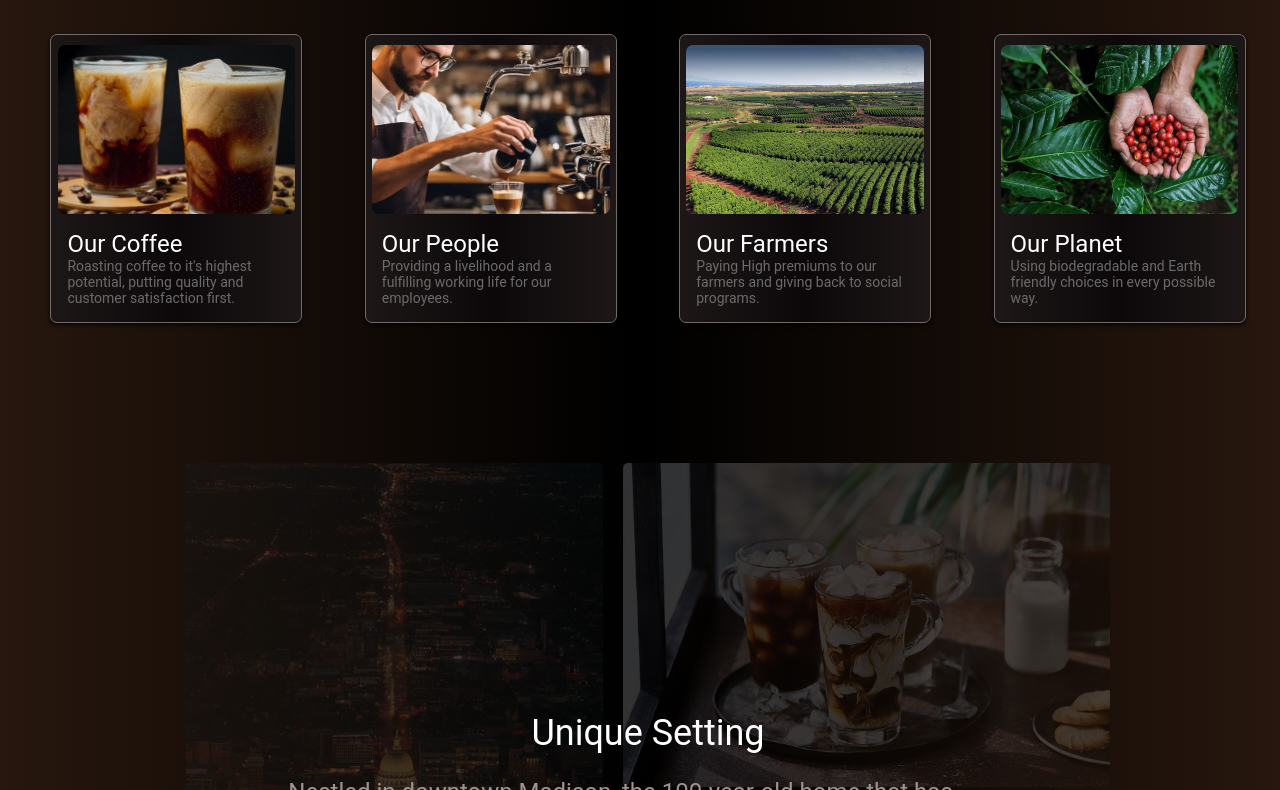
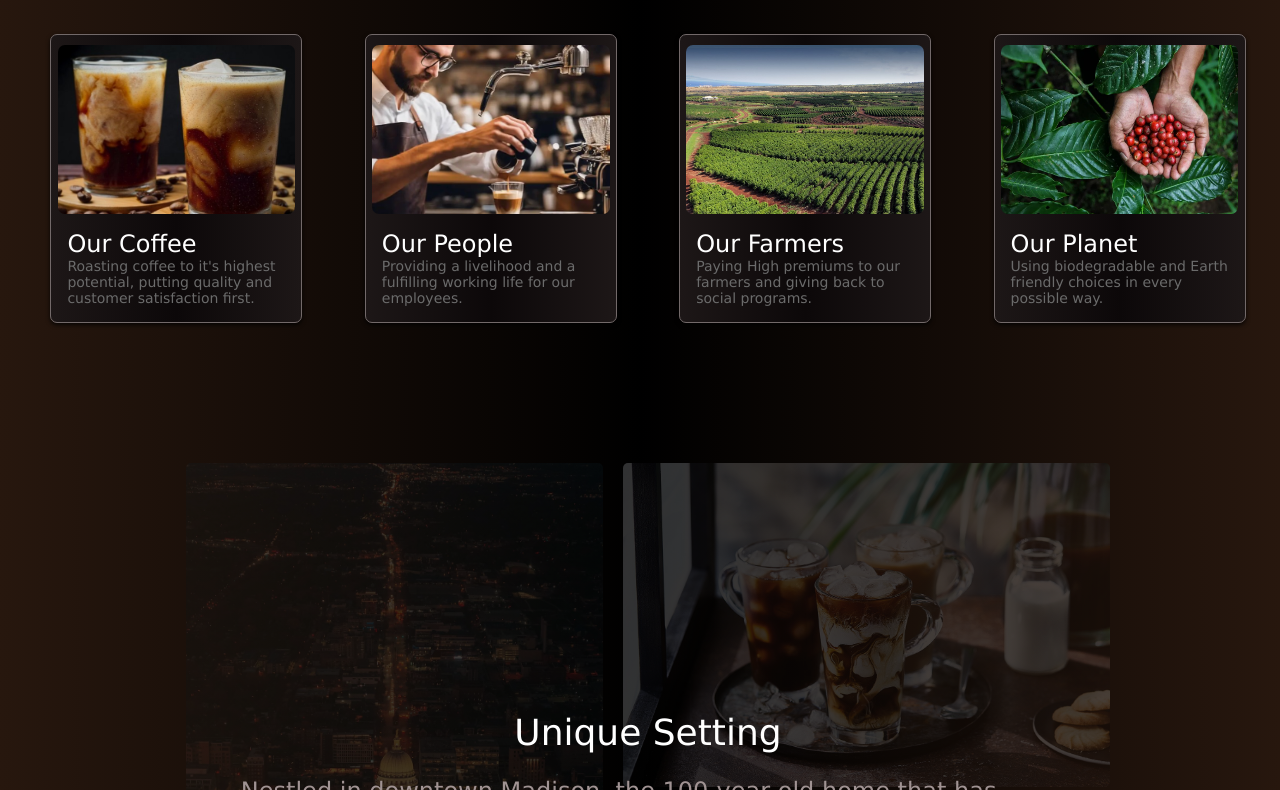
Before and after one commit to Nero1889/Project-1---Crown-Coffee, a plain HTML site: page index.html in a window 1280 px wide. Shown: the part 639-1429 px from the top of the page. Drawn offline with Linux system fonts and the light colour scheme.

Commit message:
Update style.css

```diff
--- a/stylesheets/style.css
+++ b/stylesheets/style.css
@@ -40,8 +40,7 @@ html {
     scroll-behavior: smooth;
 }
 body {
-    /* font-family: "Lucida Sans Unicode", "Lucida Grande", sans-serif; */
-    font-family: "Roboto", Arial, Helvetica, sans-serif;
+    font-family: "Lucida Sans Unicode", "Lucida Grande", sans-serif;
     background: linear-gradient(to right, #27170e, black,
     #27170e);
     color: var(--txt2);
```
